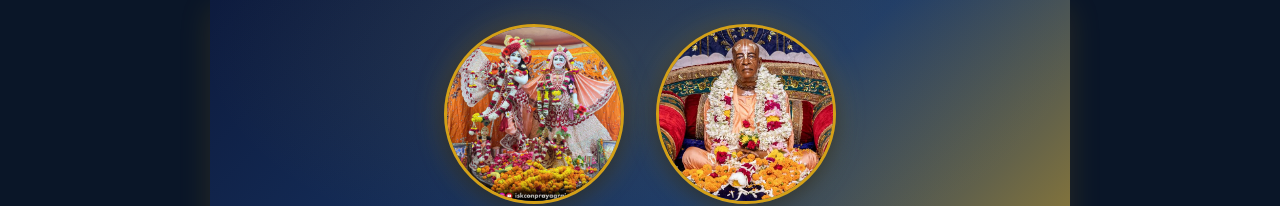
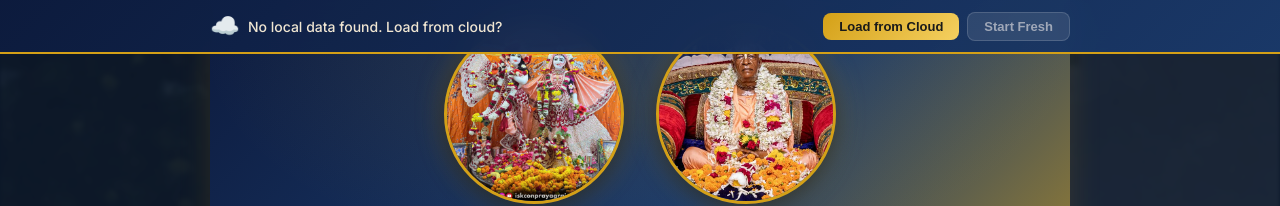
Before and after one commit to iamdhruvgarg/Saadhana_card_app, a React (Vite) app: page / in a window 1280 px wide. Shown: the top 206 px of the page. Built offline with nearby package versions, Linux system fonts and the light colour scheme; no server answers.

Commit message:
feat: cloud restore blank sync guard divine background image auto-prompt on empty state

```diff
--- a/src/App.jsx
+++ b/src/App.jsx
@@ -1,4 +1,4 @@
-import { useState, useCallback } from 'react';
+import { useState, useCallback, useEffect } from 'react';
 import useSadhanaStore from './hooks/useSadhanaStore';
 import {
   ACTIVITIES,
@@ -17,12 +17,21 @@ import ScorePanel from './components/ScorePanel';
 import WeekGrid from './components/WeekGrid';
 import ActionBar from './components/ActionBar';
 import { exportCsv } from './utils/csvExport';
-import { syncToSheets } from './utils/sheetsSync';
+import { syncToSheets, loadFromSheets, isWeekDataEmpty } from './utils/sheetsSync';
 
 export default function App() {
   const store = useSadhanaStore();
   const [gridVisible, setGridVisible] = useState(false);
   const [syncStatus, setSyncStatus] = useState('idle');
+  const [loadStatus, setLoadStatus] = useState('idle'); // idle | loading | loaded | error | not-found
+  const [showCloudPrompt, setShowCloudPrompt] = useState(false);
+
+  // ─── Auto-prompt: detect empty state with configured URL ──
+  useEffect(() => {
+    if (store.sheetsUrl && isWeekDataEmpty(store.weekData)) {
+      setShowCloudPrompt(true);
+    }
+  }, []); // Only on mount
 
   // ─── Actions ─────────────────────────────────────────
   const handleSelectActivity = useCallback((activityId, value) => {
@@ -45,7 +54,16 @@ export default function App() {
     exportCsv(store.weekData, store.scores, store.devoteeName, store.weekStart);
   }, [store.weekData, store.scores, store.devoteeName, store.weekStart]);
 
+  // ─── Sync to Sheets (with blank guard) ───────────────
   const handleSyncSheets = useCallback(async () => {
+    // Fix 1: Blank sync guard
+    if (isWeekDataEmpty(store.weekData)) {
+      const confirmed = window.confirm(
+        'This week has no data entered. Syncing will overwrite any existing data in the sheet for this week.\n\nAre you sure you want to sync empty data?'
+      );
+      if (!confirmed) return;
+    }
+
     setSyncStatus('syncing');
     const result = await syncToSheets(
       store.sheetsUrl,
@@ -62,6 +80,29 @@ export default function App() {
       setTimeout(() => setSyncStatus('idle'), 3000);
     }
   }, [store.sheetsUrl, store.weekData, store.scores, store.devoteeName, store.weekStart]);
+
+  // ─── Load from Cloud ─────────────────────────────────
+  const handleLoadFromCloud = useCallback(async () => {
+    setLoadStatus('loading');
+    setShowCloudPrompt(false);
+    const result = await loadFromSheets(store.sheetsUrl, store.weekStart);
+
+    if (result.status === 'ok' && result.weekData) {
+      store.loadCloudData(result.weekData, result.devoteeName);
+      setLoadStatus('loaded');
+      setTimeout(() => setLoadStatus('idle'), 3000);
+    } else if (result.status === 'not-found') {
+      setLoadStatus('not-found');
+      setTimeout(() => setLoadStatus('idle'), 3000);
+    } else {
+      setLoadStatus('error');
+      setTimeout(() => setLoadStatus('idle'), 3000);
+    }
+  }, [store.sheetsUrl, store.weekStart, store]);
+
+  const handleDismissPrompt = useCallback(() => {
+    setShowCloudPrompt(false);
+  }, []);
 
   const handleToggleGrid = useCallback(() => {
     setGridVisible(prev => !prev);
@@ -84,6 +125,30 @@ export default function App() {
 
   return (
     <>
+      {/* ── Cloud restore prompt ── */}
+      {showCloudPrompt && (
+        <div className="cloud-prompt">
+          <div className="cloud-prompt-inner">
+            <span className="cloud-prompt-icon">☁️</span>
+            <span className="cloud-prompt-text">
+              No local data found. Load from cloud?
+            </span>
+            <button
+              className="cloud-prompt-btn cloud-prompt-btn--load"
+              onClick={handleLoadFromCloud}
+            >
+              Load from Cloud
+            </button>
+            <button
+              className="cloud-prompt-btn cloud-prompt-btn--dismiss"
+              onClick={handleDismissPrompt}
+            >
+              Start Fresh
+            </button>
+          </div>
+        </div>
+      )}
+
       <Header
         devoteeName={store.devoteeName}
         onNameChange={store.setName}
@@ -155,8 +220,10 @@ export default function App() {
         onSyncSheets={handleSyncSheets}
         onExportCsv={handleExportCsv}
         onToggleGrid={handleToggleGrid}
+        onLoadFromCloud={handleLoadFromCloud}
         gridVisible={gridVisible}
         syncStatus={syncStatus}
+        loadStatus={loadStatus}
       />
 
       {/* ── Week Grid ── */}
--- a/src/components/ActionBar.jsx
+++ b/src/components/ActionBar.jsx
@@ -8,25 +8,43 @@ const STATUS_ICONS = {
   'not-configured': '⚙',
 };
 
+const LOAD_STATUS_MSG = {
+  loading: '☁️ Loading from cloud...',
+  loaded: '✅ Data restored from cloud!',
+  'not-found': '📭 No cloud backup for this week',
+  error: '⚠️ Failed to load from cloud',
+};
+
 export default function ActionBar({
   onSyncSheets,
   onExportCsv,
   onToggleGrid,
+  onLoadFromCloud,
   gridVisible = false,
   syncStatus = 'idle',
+  loadStatus = 'idle',
 }) {
   const statusIcon = STATUS_ICONS[syncStatus] ?? '🔄';
   const isSyncing = syncStatus === 'syncing';
+  const isLoading = loadStatus === 'loading';
+  const loadMsg = LOAD_STATUS_MSG[loadStatus];
 
   return (
     <>
+      {/* ── Load status feedback ── */}
+      {loadMsg && (
+        <div className="action-status-msg" key={loadStatus}>
+          {loadMsg}
+        </div>
+      )}
+
       {/* ── Main bar ── */}
       <div className="action-bar">
         {/* Sync button */}
         <button
           className="action-btn action-btn--primary"
           onClick={onSyncSheets}
-          disabled={isSyncing}
+          disabled={isSyncing || isLoading}
         >
           <span
             className={isSyncing ? 'action-icon-spin' : undefined}
@@ -35,6 +53,15 @@ export default function ActionBar({
             {statusIcon}
           </span>{' '}
           Sync to Sheets
+        </button>
+
+        {/* Load from Cloud */}
+        <button
+          className="action-btn"
+          onClick={onLoadFromCloud}
+          disabled={isSyncing || isLoading}
+        >
+          {isLoading ? '⏳' : '☁️'} Load from Cloud
         </button>
 
         {/* Export CSV */}
--- a/src/hooks/useSadhanaStore.js
+++ b/src/hooks/useSadhanaStore.js
@@ -147,6 +147,14 @@ function reducer(state, action) {
         ...state,
         weekStart: newMonday,
         weekData: loadWeekData(newMonday),
+      };
+    }
+    case 'LOAD_CLOUD_DATA': {
+      const { weekData, devoteeName } = action.payload;
+      return {
+        ...state,
+        weekData: weekData || state.weekData,
+        devoteeName: devoteeName || state.devoteeName,
       };
     }
     default:
@@ -393,6 +401,10 @@ export default function useSadhanaStore() {
     dispatch({ type: 'NAVIGATE_WEEK', payload: 1 });
   }, []);
 
+  const loadCloudData = useCallback((weekData, devoteeName) => {
+    dispatch({ type: 'LOAD_CLOUD_DATA', payload: { weekData, devoteeName } });
+  }, []);
+
   return {
     ...state,
     scores,
@@ -407,6 +419,7 @@ export default function useSadhanaStore() {
     setName,
     setSheetsUrl,
     setLastSyncTime,
+    loadCloudData,
     prevWeek,
     nextWeek,
   };
--- a/src/index.css
+++ b/src/index.css
@@ -85,12 +85,117 @@ body {
   color: var(--text-primary);
   line-height: 1.5;
   min-height: 100vh;
+  position: relative;
+}
+
+/* Fixed divine background image — subtle and transparent */
+body::before {
+  content: '';
+  position: fixed;
+  top: 0;
+  left: 0;
+  width: 100%;
+  height: 100%;
+  background-image: url('/images/guru-krishna-bg.jpg');
+  background-size: cover;
+  background-position: center;
+  background-repeat: no-repeat;
+  opacity: 0.08;
+  filter: blur(2px);
+  z-index: 0;
+  pointer-events: none;
 }
 
 #root {
   max-width: 860px;
   margin: 0 auto;
   padding-bottom: 140px;
+  position: relative;
+  z-index: 1;
+}
+
+/* ─── Cloud Restore Prompt ──────────────────────────────── */
+.cloud-prompt {
+  position: fixed;
+  top: 0;
+  left: 0;
+  right: 0;
+  z-index: 1000;
+  padding: var(--space-sm) var(--space-md);
+  background: linear-gradient(135deg, rgba(13,27,62,0.95), rgba(26,58,107,0.95));
+  border-bottom: 2px solid var(--gold-divine);
+  backdrop-filter: blur(12px);
+  animation: slideDown 0.3s ease;
+}
+
+@keyframes slideDown {
+  from { transform: translateY(-100%); opacity: 0; }
+  to { transform: translateY(0); opacity: 1; }
+}
+
+.cloud-prompt-inner {
+  max-width: 860px;
+  margin: 0 auto;
+  display: flex;
+  align-items: center;
+  gap: var(--space-sm);
+  flex-wrap: wrap;
+}
+
+.cloud-prompt-icon {
+  font-size: 24px;
+}
+
+.cloud-prompt-text {
+  flex: 1;
+  font-size: 14px;
+  font-weight: 500;
+  color: var(--text-primary);
+  min-width: 150px;
+}
+
+.cloud-prompt-btn {
+  padding: 6px 16px;
+  border-radius: 8px;
+  font-size: 13px;
+  font-weight: 600;
+  cursor: pointer;
+  border: none;
+  transition: all var(--transition-fast);
+}
+
+.cloud-prompt-btn--load {
+  background: linear-gradient(135deg, var(--gold-divine), var(--gold-light));
+  color: #1a1a1a;
+}
+
+.cloud-prompt-btn--load:hover {
+  box-shadow: 0 0 12px rgba(212,160,23,0.5);
+}
+
+.cloud-prompt-btn--dismiss {
+  background: rgba(255,255,255,0.1);
+  color: var(--text-secondary);
+  border: 1px solid rgba(255,255,255,0.15);
+}
+
+.cloud-prompt-btn--dismiss:hover {
+  background: rgba(255,255,255,0.15);
+}
+
+/* ─── Action Status Message ─────────────────────────────── */
+.action-status-msg {
+  text-align: center;
+  font-size: 13px;
+  font-weight: 500;
+  padding: 8px var(--space-md);
+  color: var(--gold-light);
+  animation: fadeInUp 0.3s ease;
+}
+
+@keyframes fadeInUp {
+  from { transform: translateY(8px); opacity: 0; }
+  to { transform: translateY(0); opacity: 1; }
 }
 
 /* ─── Header ────────────────────────────────────────────── */
```
Also changed, not shown: src/utils/sheetsSync.js (+80 -0 lines), public/images/guru-krishna-bg.jpg (added), 1 other file (tests, documents, lock files or other folders).
